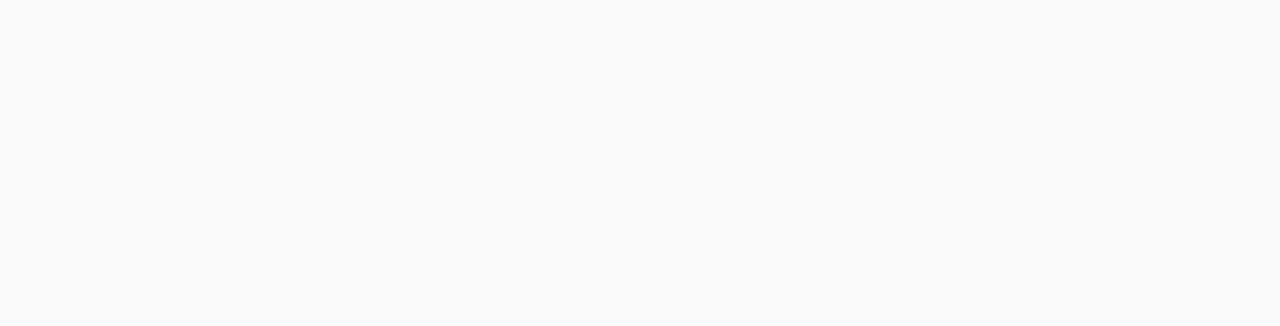
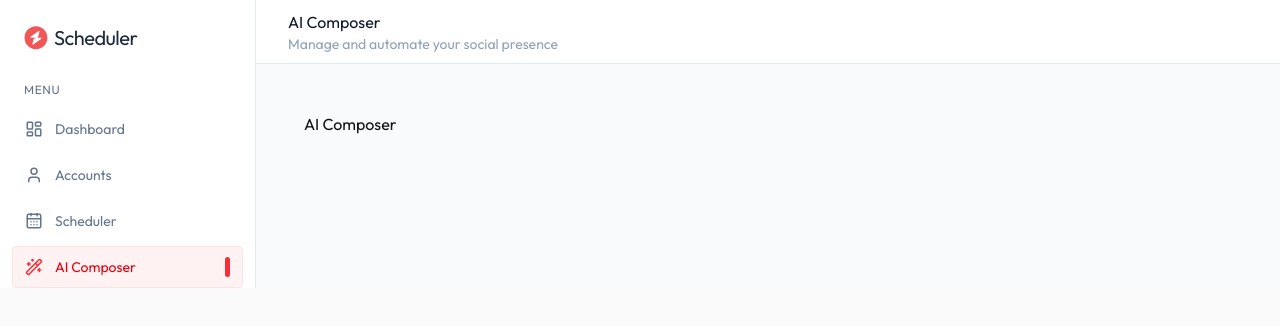
Before and after one commit to Tahsin005/scheduler, a React (Vite) app in the folder client/: page /ai-composer in a window 1280 px wide. Before the commit this address had no page. Shown: the top 326 px of the page. Built offline with nearby package versions, Linux system fonts and the light colour scheme.

Commit message:
feat: implement dashboard layout with sidebar navigation and routes

```diff
--- a/client/src/App.tsx
+++ b/client/src/App.tsx
@@ -1,6 +1,11 @@
 import { Route, Routes } from "react-router-dom";
 import Home from "./pages/Home";
 import Login from "./pages/Login";
+import Layout from "./components/Layout";
+import Dashboard from "./pages/Dashboard";
+import AIComposer from "./pages/AIComposer";
+import Accounts from "./pages/Accounts";
+import Scheduler from "./pages/Scheduler";
 
 export default function App() {
     return (
@@ -8,6 +13,12 @@
             <Routes>
                 <Route path="/" element={<Home />} />
                 <Route path="/login" element={<Login />} />
+                <Route element={<Layout />}>
+                    <Route path="/dashboard" element={<Dashboard />} />
+                    <Route path="/ai-composer" element={<AIComposer />} />
+                    <Route path="/accounts" element={<Accounts />} />
+                    <Route path="/scheduler" element={<Scheduler />} />
+                </Route>
             </Routes>
         </>
     );
--- /dev/null
+++ b/client/src/components/Layout.tsx
@@ -0,0 +1,43 @@
+import { Outlet } from "react-router-dom";
+import Sidebar from "./Sidebar";
+import { useState } from "react";
+import { MenuIcon } from "lucide-react";
+import { useLocation } from "react-router-dom";
+
+const pageTitle: Record<string, string>= {
+    '/dashboard': 'Dashboard',
+    '/ai-composer': 'AI Composer',
+    '/accounts': 'Social Accounts',
+    '/scheduler': 'Post Scheduler'
+}
+
+const Layout = () => {
+    const [isMobileMenuOpen, setIsMobileMenuOpen] = useState(false);
+    const location = useLocation();
+    const title = pageTitle[location.pathname] || 'Dashboard';
+    return (
+        <div className="flex h-scree bg-slate-50">
+            {isMobileMenuOpen && <div className="fixed inset-0 bg-slate-900/50 z-40 md:hidden" onClick={() => setIsMobileMenuOpen(false)}></div>}
+            <Sidebar isOpen={isMobileMenuOpen} setIsOpen={setIsMobileMenuOpen} />
+
+            <div className="flex-1 flex flex-col overflow-hidden">
+                <header className="h-16 bg-white border-b border-slate-200 flex items-center px-4 md:px-8 gap-4">
+                    <button onClick={() => setIsMobileMenuOpen(!isMobileMenuOpen)} className="md:hidden p-2 -ml-2 text-slate-500">
+                        <MenuIcon className="size-6"/>
+                    </button>
+                    <div>
+                        <h1 className="text-slate-900">{title}</h1>
+                        <p className="text-sm text-slate-400 hidden sm:block">Manage and automate your social presence</p>
+                    </div>
+                </header>
+
+                <main className="flex-1 overflow-auto p-4 sm:p-6 md:p-8 xl:p-12">
+                    <Outlet />
+                </main>
+            </div>
+
+        </div>
+    );
+};
+
+export default Layout;
--- /dev/null
+++ b/client/src/components/Sidebar.tsx
@@ -0,0 +1,41 @@
+import { CalendarDaysIcon, LayoutDashboardIcon, UserIcon, Wand2Icon } from "lucide-react";
+import { NavLink, useLocation } from "react-router-dom";
+
+const Sidebar = ({isOpen, setIsOpen}: {isOpen: boolean; setIsOpen: (isOpen: boolean) => void}) => {
+    const location = useLocation();
+    const navItems = [
+        { name: "Dashboard", icon: LayoutDashboardIcon, path: "/dashboard" },
+        { name: "Accounts", icon: UserIcon, path: "/accounts" },
+        { name: "Scheduler", icon: CalendarDaysIcon, path: "/scheduler" },
+        { name: "AI Composer", icon: Wand2Icon, path: "/ai-composer" },
+    ]
+    return (
+        <div className={`fixed inset-y-0 left-0 z-50 w-64 bg-white border-r border-slate-200 flex flex-col h-full transform transition-transform duration-200 ease-in-out md:relative md:translate-x-0 ${isOpen ? 'translate-x-0' : '-translate-x-full'}`}>
+            <div className="p-6 pb-4">
+                <div className="text-xl tracking-tight text-slate-800 flex items-center gap-1.5">
+                    <img src="/logo.svg" alt="Logo" className="size-6"  />
+                    Scheduler
+                </div>
+            </div>
+
+            <div className="px-6 py-2">
+                <span className="text-xs text-slate-500 uppercase tracking-wider">Menu</span>
+            </div>
+
+            <nav className="flex-1 px-3 space-y-1">
+                {navItems.map((item) => {
+                    const isActive = location.pathname === item.path;
+                    return (
+                        <NavLink key={item.name} to={item.path} end={item.path === "/dashboard"} onClick={() => setIsOpen(false)} className={`flex items-center gap-3 px-3 py-2.5 rounded text-sm transition-all duration-150 border ${isActive ? "bg-red-50 text-red-600 border-red-100" : "text-slate-500 hover:bg-slate-50 border-transparent hover:text-slate-700"}`}>
+                            <item.icon className={`size-4.5 shrink-0 ${isActive ? "text-red-500" : "text-slate-500"}`} />
+                            {item.name}
+                            {isActive && <span className="ml-auto w-[5px] h-5 rounded-full bg-red-500" />}
+                        </NavLink>
+                    )
+                })}
+            </nav>
+        </div>
+    )
+}
+
+export default Sidebar;
--- /dev/null
+++ b/client/src/pages/AIComposer.tsx
@@ -0,0 +1,7 @@
+const AIComposer = () => {
+    return (
+        <div>AI Composer</div>
+    )
+}
+
+export default AIComposer;
--- /dev/null
+++ b/client/src/pages/Accounts.tsx
@@ -0,0 +1,5 @@
+const Accounts = () => {
+    return <div>Accounts</div>;
+};
+
+export default Accounts;
--- /dev/null
+++ b/client/src/pages/Dashboard.tsx
@@ -0,0 +1,5 @@
+const Dashboard = () => {
+    return <div>Dashboard</div>;
+};
+
+export default Dashboard;
--- /dev/null
+++ b/client/src/pages/Scheduler.tsx
@@ -0,0 +1,5 @@
+const Scheduler = () => {
+    return <div>Scheduler</div>;
+};
+
+export default Scheduler;
```
